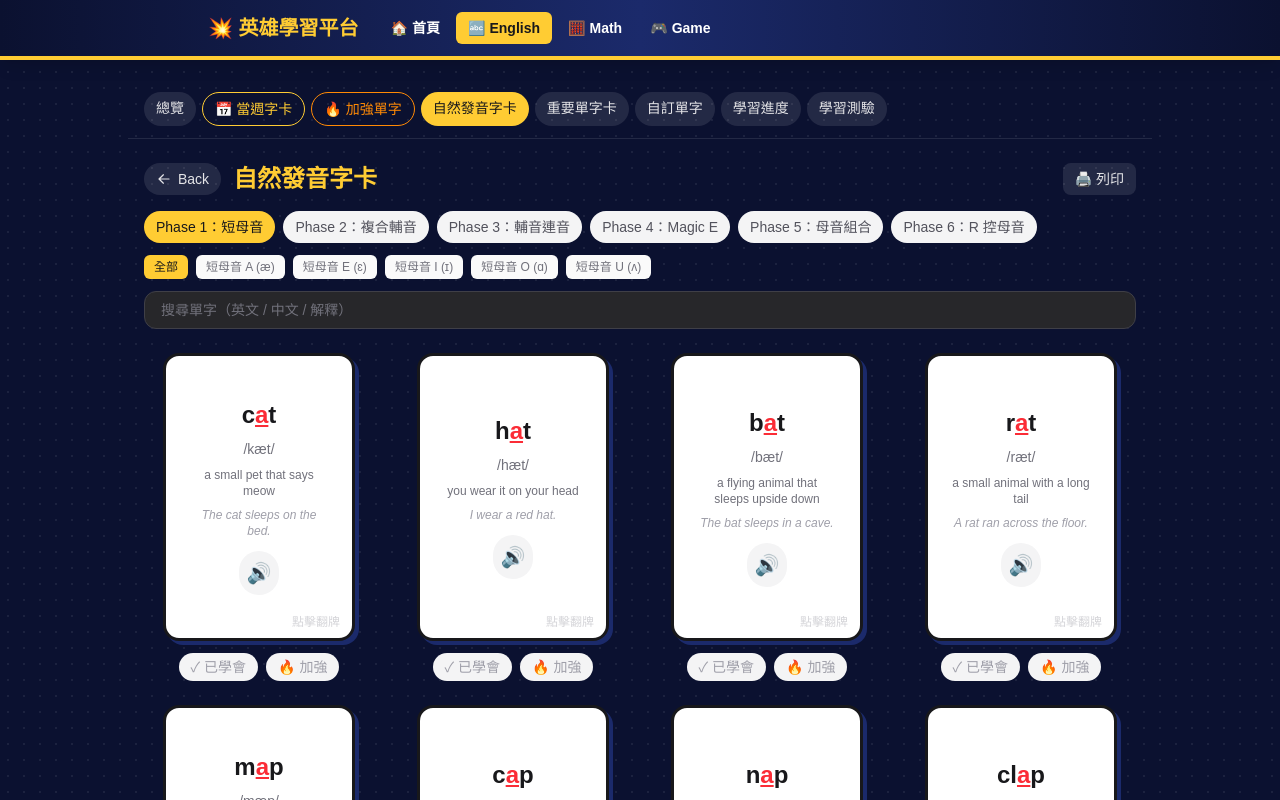
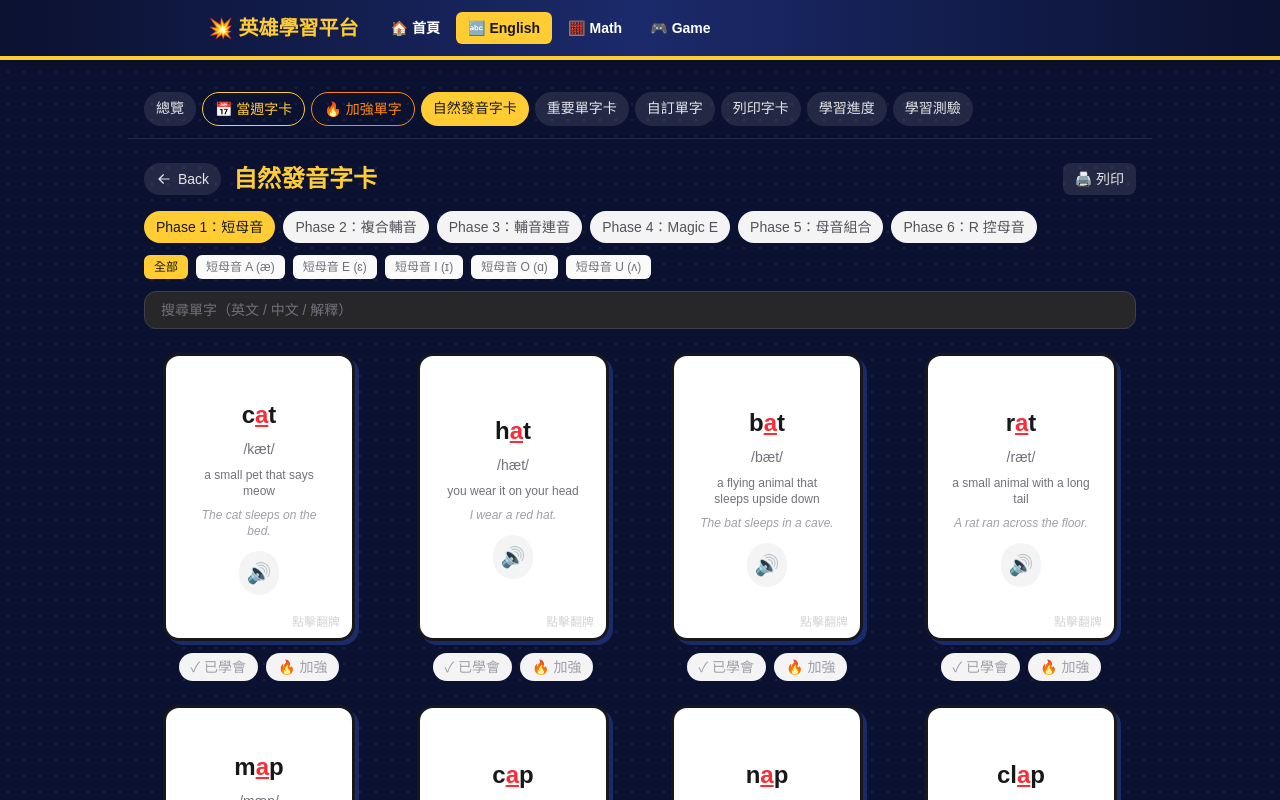
Before and after one commit to sharon0121/phonics-flashcard, a Next.js app: page /browse in a window 1280 px wide. Shown: the top 800 px of the page. Built offline with nearby package versions, Linux system fonts and the light colour scheme; no server answers; the database is empty.

Commit message:
fix: add 列印字卡 link to EnglishSubNav

```diff
--- a/src/components/EnglishSubNav.tsx
+++ b/src/components/EnglishSubNav.tsx
@@ -13,6 +13,7 @@ const sectionItems = [
   { href: '/browse', label: '自然發音字卡' },
   { href: '/sight-words', label: '重要單字卡' },
   { href: '/custom-words', label: '自訂單字' },
+  { href: '/print', label: '列印字卡' },
   { href: '/progress', label: '學習進度' },
   { href: '/quiz', label: '學習測驗' },
 ];
```
